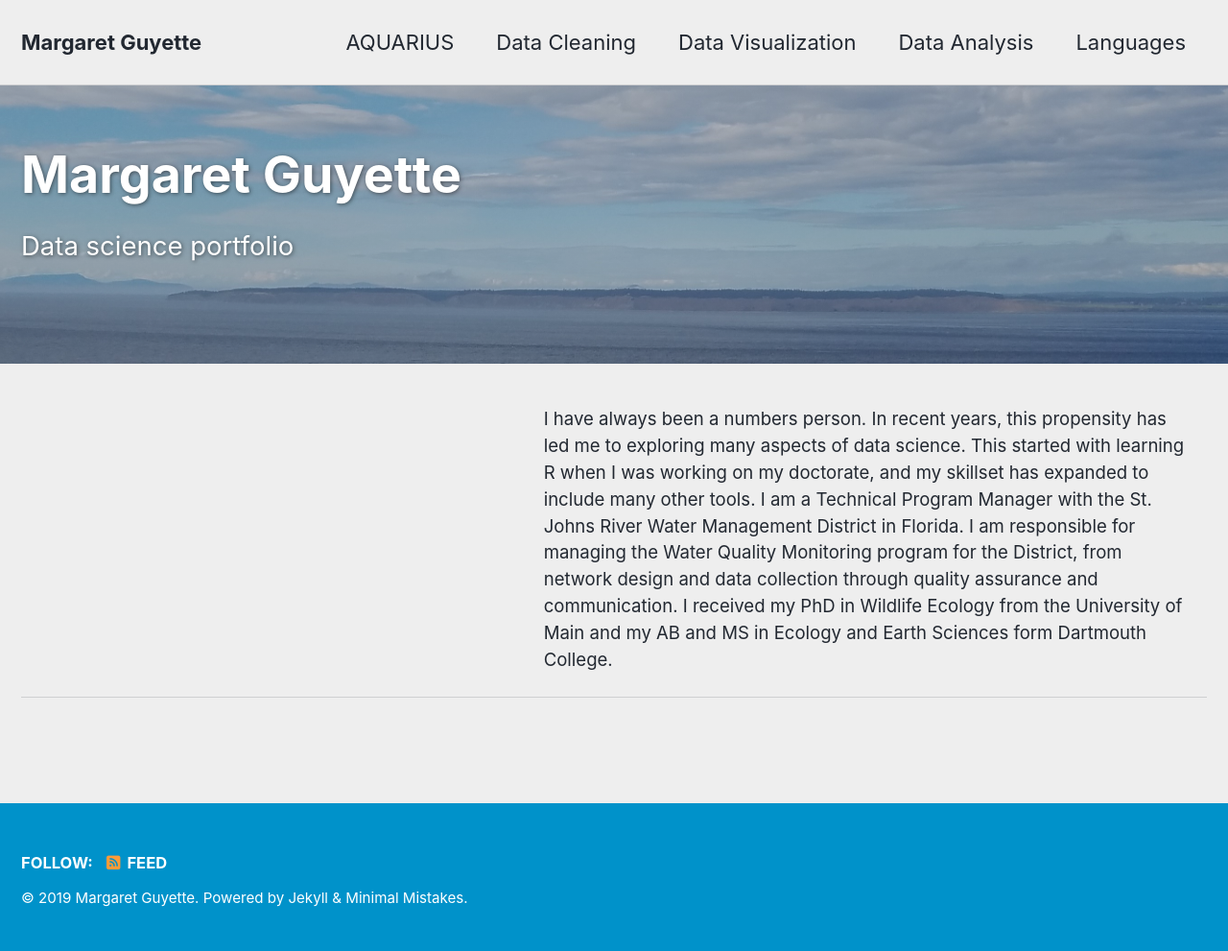
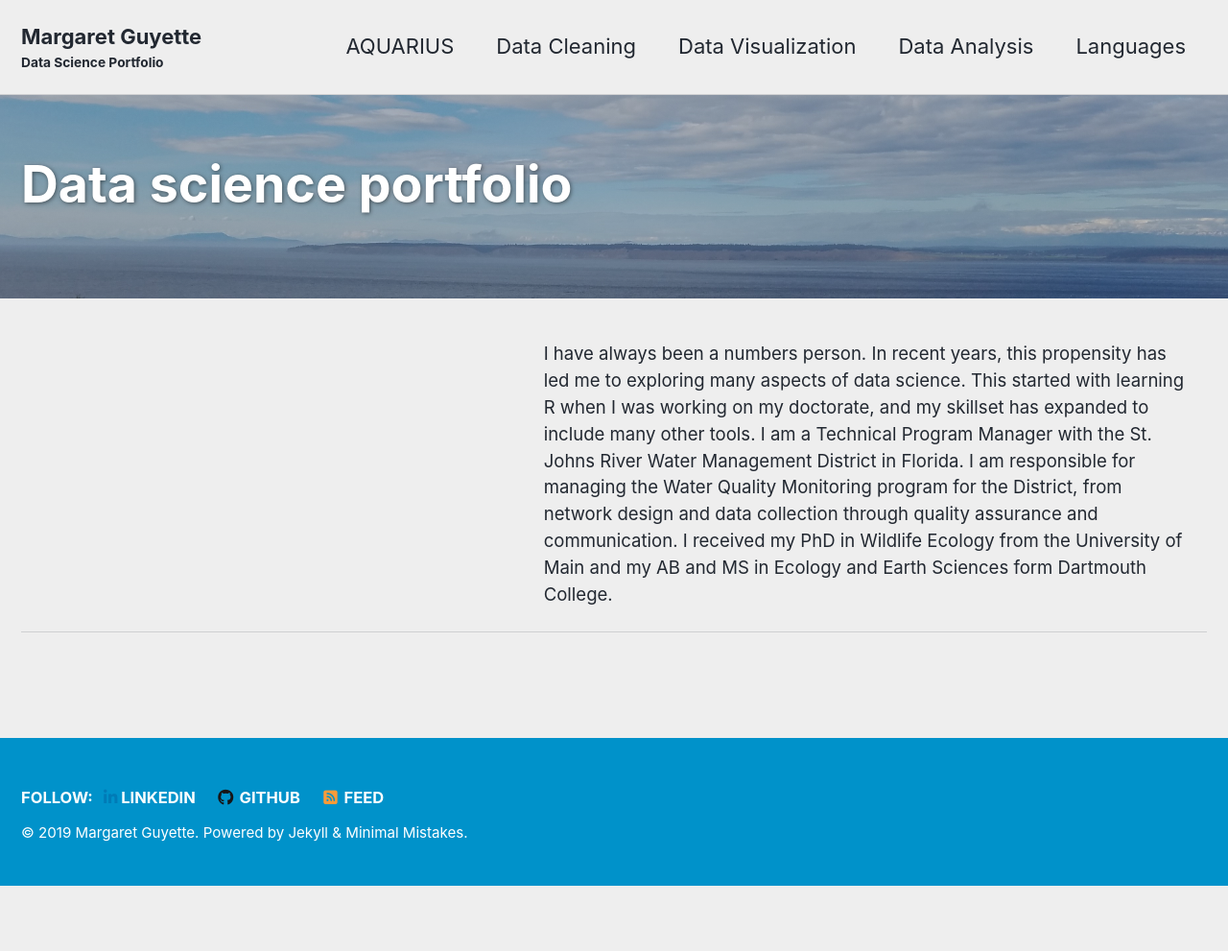
Before and after one commit to mguyette/mguyette.github.io, a Jekyll site: the page built from index.md, in a window 1280 px wide. Shown: the whole page at 96% size. Built offline with Jekyll 4.4.1, drawn with Linux system fonts in a browser that asks for light colours; cached includes are drawn as plain includes; nearby versions of some CDN libraries; the list of posts is cut into pages by our own code; after the commit the page ends 923 px from its top, so only the background shows below that; some of the changed lines change nothing that is shown.

Commit message:
Update config and index

```diff
--- a/_config.yml
+++ b/_config.yml
@@ -18,7 +18,7 @@ minimal_mistakes_skin    : "air" # "air", "aqua", "contrast", "dark", "dirt", "n
 locale                   : "en-US"
 title                    : "Margaret Guyette"
 title_separator          : "-"
-subtitle                 : # site tagline that appears below site title in masthead
+subtitle                 : "Data Science Portfolio"
 name                     : "Margaret Guyette"
 description              : "Data Science Portfolio"
 url                      : # the base hostname & protocol for your site e.g. "https://mmistakes.github.io"
@@ -135,6 +135,9 @@ author:
 # Site Footer
 footer:
   links:
+    - label: "LinkedIn"
+      icon: "fab fa-linkedin-in"
+      url: "https://www.linkedin.com/in/margaret-guyette/"
     - label: "Twitter"
       icon: "fab fa-fw fa-twitter-square"
       # url:
@@ -143,7 +146,7 @@ footer:
       # url:
     - label: "GitHub"
       icon: "fab fa-fw fa-github"
-      # url:
+      url: "https://github.com/mguyette"
     - label: "GitLab"
       icon: "fab fa-fw fa-gitlab"
       # url:
--- a/index.md
+++ b/index.md
@@ -4,7 +4,7 @@ permalink: /
 header:
   overlay_filter: 0.25
   overlay_image: /images/washington_coast.jpg
-excerpt: "Data science portfolio"
+title: "Data science portfolio"
 intro:
   - excerpt: 'I have always been a numbers person.  In recent years, this propensity has led me to exploring many aspects of data science.  This started with learning R when I was working on my doctorate, and my skillset has expanded to include many other tools.
 
```
